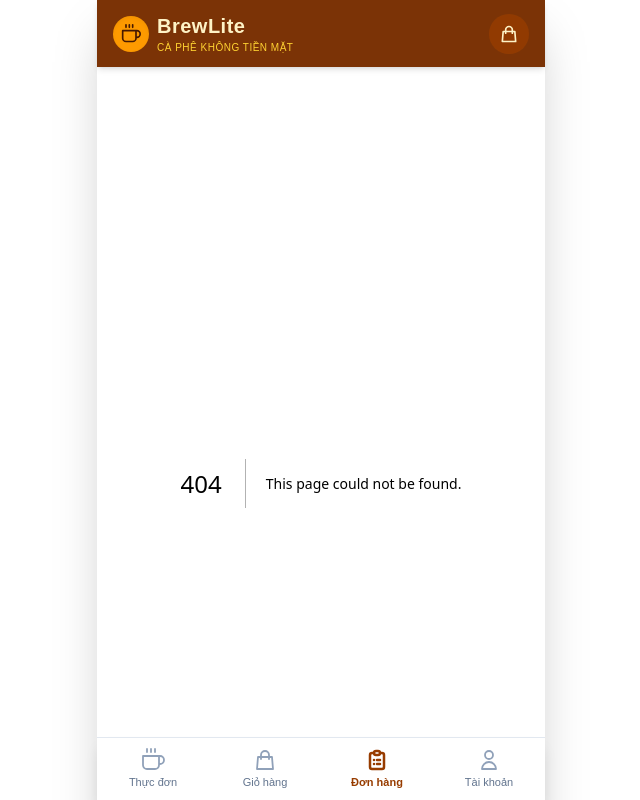
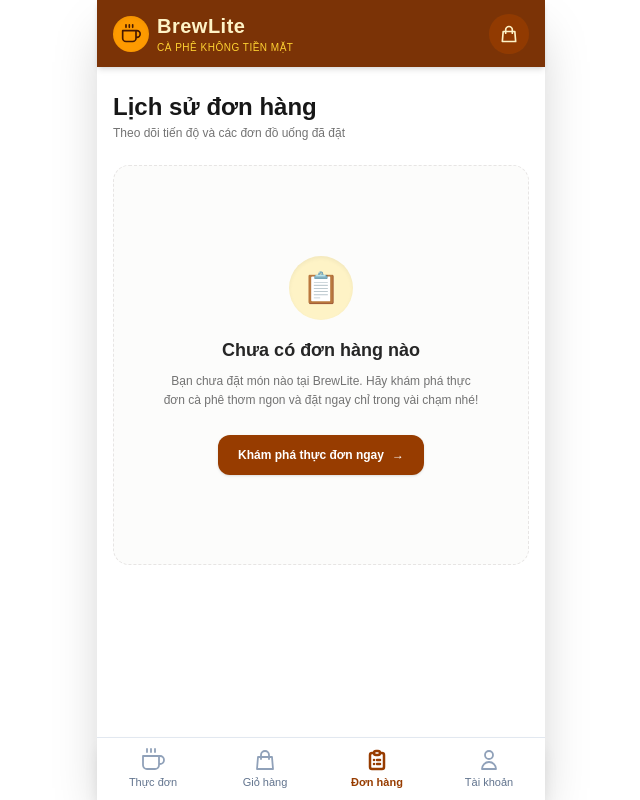
Before and after one commit to dcpadangyu/SWE_Project, a Next.js app in the folder frontend/: page /orders in a window 1280 px wide. Before the commit this address had no page. Shown: the top 800 px of the page, without its empty margins (319-959 px from the left). Built offline with nearby package versions, Linux system fonts and the light colour scheme.

Commit message:
[Fix]: triệt tiêu cảnh báo Turbopack root lockfile và bổ sung trang /orders (Empty State) loại bỏ lỗi 404

```diff
--- /dev/null
+++ b/frontend/app/orders/page.tsx
@@ -0,0 +1,42 @@
+'use client';
+
+import React from 'react';
+import Link from 'next/link';
+
+export default function OrdersPage() {
+  return (
+    <div className="space-y-6 pb-24">
+      {/* TIÊU ĐỀ TRANG */}
+      <div className="flex items-center justify-between pt-2">
+        <div>
+          <h1 className="text-2xl font-black text-neutral-900">
+            Lịch sử đơn hàng
+          </h1>
+          <p className="text-xs text-neutral-500 mt-0.5">
+            Theo dõi tiến độ và các đơn đồ uống đã đặt
+          </p>
+        </div>
+      </div>
+
+      {/* TRẠNG THÁI TRỐNG (EMPTY STATE - SRS AC-15.2) */}
+      <div className="flex min-h-[50vh] flex-col items-center justify-center rounded-2xl border border-dashed border-stone-200 bg-stone-50/60 p-8 text-center">
+        <div className="flex h-16 w-16 items-center justify-center rounded-full bg-amber-100 text-3xl text-amber-900 shadow-inner">
+          📋
+        </div>
+        <h2 className="mt-4 text-lg font-bold text-neutral-800">
+          Chưa có đơn hàng nào
+        </h2>
+        <p className="mt-2 max-w-xs text-xs text-neutral-500 leading-relaxed">
+          Bạn chưa đặt món nào tại BrewLite. Hãy khám phá thực đơn cà phê thơm ngon và đặt ngay chỉ trong vài chạm nhé!
+        </p>
+        <Link
+          href="/"
+          className="mt-6 inline-flex items-center gap-2 rounded-xl bg-amber-800 px-5 py-3 text-xs font-bold text-white shadow-sm transition hover:bg-amber-900 active:scale-95"
+        >
+          <span>Khám phá thực đơn ngay</span>
+          <span aria-hidden="true">→</span>
+        </Link>
+      </div>
+    </div>
+  );
+}
--- a/frontend/next.config.ts
+++ b/frontend/next.config.ts
@@ -1,4 +1,5 @@
 import type { NextConfig } from "next";
+import path from "path";
 
 const nextConfig: NextConfig = {
   /* config options here */
@@ -14,6 +15,7 @@ const nextConfig: NextConfig = {
   cacheComponents: true,
   partialPrefetching: true,
   turbopack: {
+    root: path.resolve(__dirname),
     rules: {
       "*.css": {
         loaders: ["@tailwindcss/turbopack"],
```
Also changed, not shown: package.json (deleted, +0 -8 lines), 1 other file (tests, documents, lock files or other folders).
